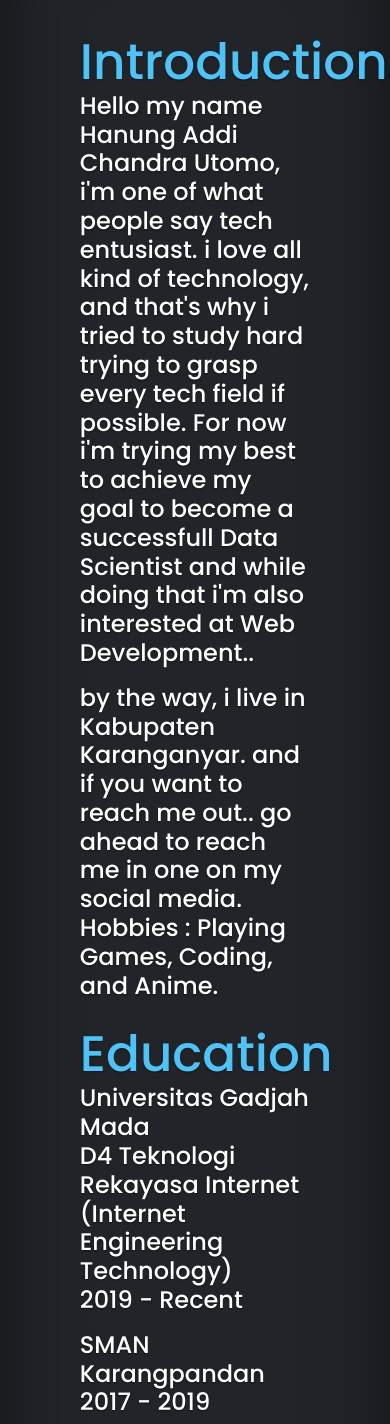
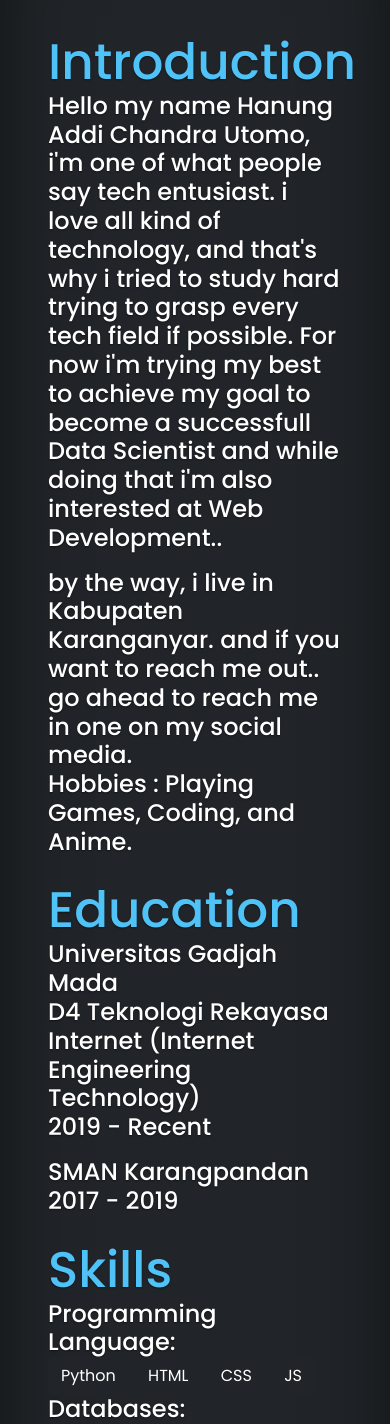
Before and after one commit to hanungaddi/hanungaddi.github.io, a PHP site: page /about.html in a window 390 px wide. Shown: the part 80-1504 px from the top of the page. Run offline with PHP 8.4, Linux system fonts and the light colour scheme.

Commit message:
another fixing responsiveness

```diff
--- a/assets/css/style.css
+++ b/assets/css/style.css
@@ -55,13 +55,6 @@ body {
   max-height: 300px;
 }
 
-@media (max-width: 330px) {
-  .pic {
-    width: 0px;
-    height: 0px;
-  }
-}
-
 .text-profile {
   min-height: 100px;
   max-width: 40em;
@@ -91,3 +84,16 @@ body {
   color: #fff;
   font-size: 24px;
 }
+
+@media (max-width: 330px) {
+  .pic {
+    width: 0px;
+    height: 0px;
+  }
+}
+
+@media (max-width: 520px) {
+  .about-container {
+    max-width: 100%;
+  }
+}
```
